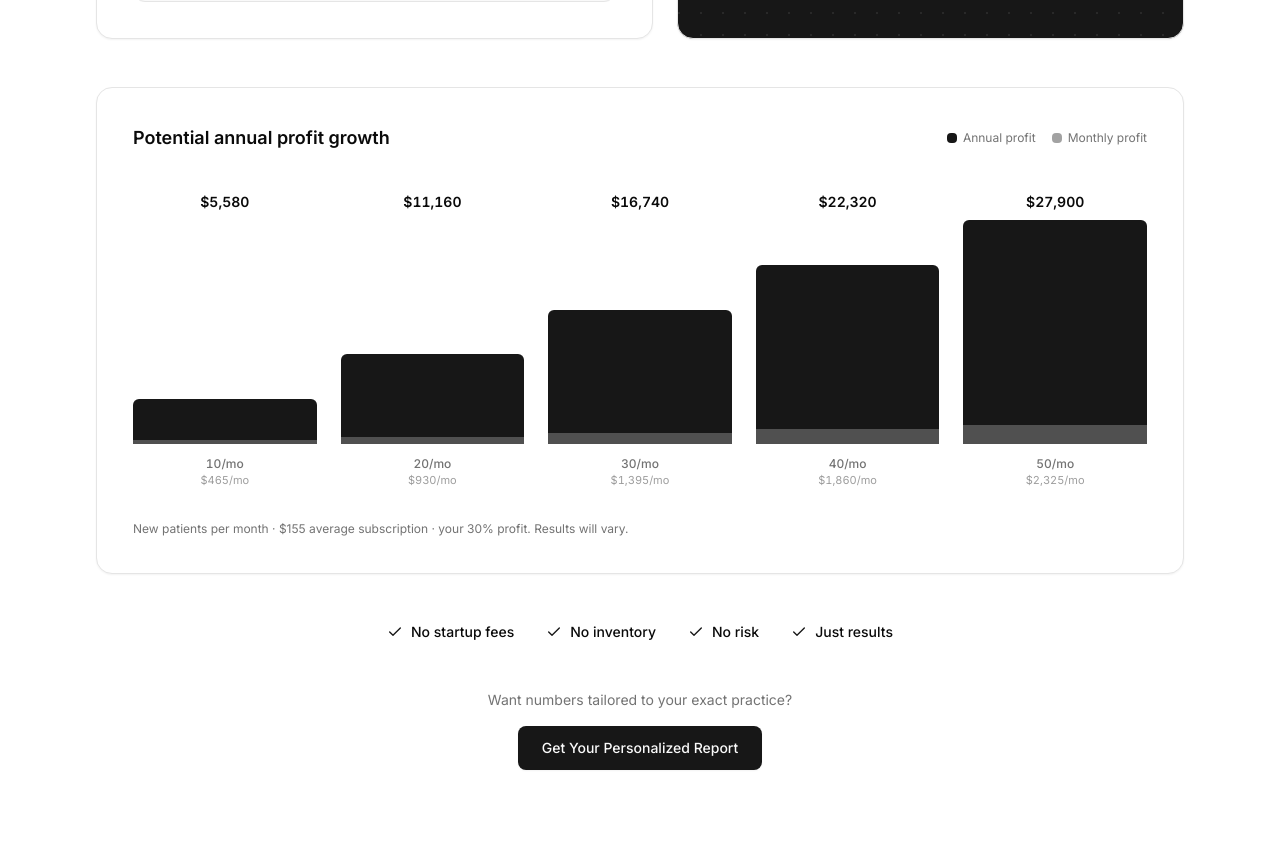
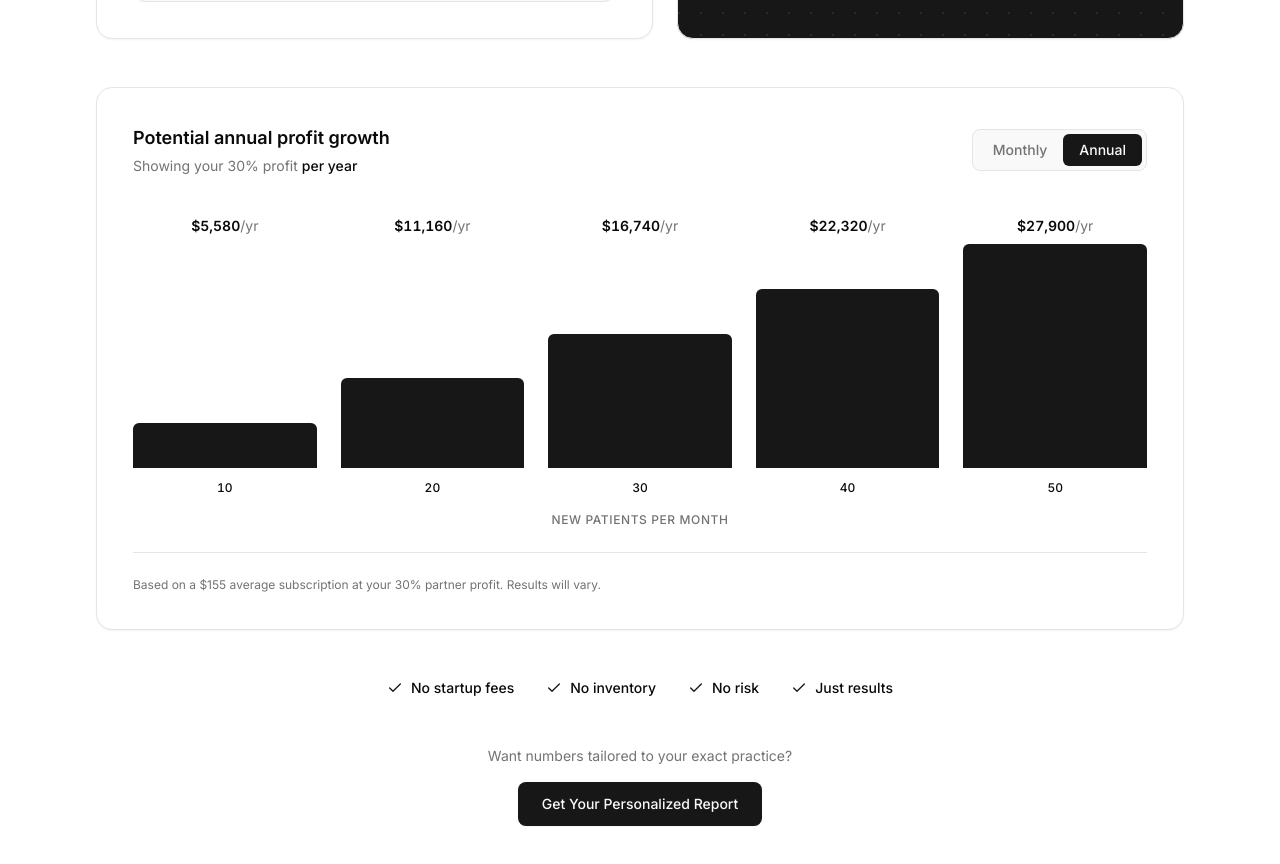
Before and after one commit to MuhammadRafay7/pharmabuilt-demo, a Next.js app: page /earnings in a window 1280 px wide. Shown: the part 1060-1924 px from the top of the page. Built offline with nearby package versions, Linux system fonts and the light colour scheme.

Commit message:
refactor(ProfitGrowthChart): enhance profit display with monthly/annual toggle and improve layout

```diff
--- a/components/ProfitGrowthChart.tsx
+++ b/components/ProfitGrowthChart.tsx
@@ -1,8 +1,9 @@
 "use client";
 
+import { useState } from "react";
 import { motion } from "framer-motion";
 
-// Potential Annual Profit Growth — mirrors the Practice Revenue Model flyer.
+// Potential Profit Growth — mirrors the Practice Revenue Model flyer.
 // Each new patient/month adds a $155 subscription at a 30% partner margin.
 const SUBSCRIPTION = 155;
 const MARGIN_RATE = 0.3;
@@ -12,7 +13,7 @@ const STEPS = [10, 20, 30, 40, 50].map((patients) => {
   return { patients, monthly, annual: monthly * 12 };
 });
 
-const MAX_ANNUAL = Math.max(...STEPS.map((s) => s.annual));
+type View = "monthly" | "annual";
 
 function currency(n: number) {
   return n.toLocaleString("en-US", {
@@ -23,56 +24,86 @@ function currency(n: number) {
 }
 
 export function ProfitGrowthChart() {
+  const [view, setView] = useState<View>("annual");
+
+  const key = view === "annual" ? "annual" : "monthly";
+  const suffix = view === "annual" ? "/yr" : "/mo";
+  const max = Math.max(...STEPS.map((s) => s[key]));
+
   return (
     <div className="rounded-2xl border border-border bg-card p-7 shadow-sm sm:p-9">
       <div className="flex flex-wrap items-center justify-between gap-3">
-        <h3 className="text-lg font-semibold">Potential annual profit growth</h3>
-        <div className="flex items-center gap-4 text-xs text-muted-foreground">
-          <span className="flex items-center gap-1.5">
-            <span className="h-2.5 w-2.5 rounded-sm bg-primary" /> Annual profit
-          </span>
-          <span className="flex items-center gap-1.5">
-            <span className="h-2.5 w-2.5 rounded-sm bg-primary/40" /> Monthly profit
-          </span>
+        <div>
+          <h3 className="text-lg font-semibold">
+            Potential {view} profit growth
+          </h3>
+          <p className="mt-1 text-sm text-muted-foreground">
+            Showing your 30% profit{" "}
+            <span className="font-medium text-foreground">
+              {view === "annual" ? "per year" : "per month"}
+            </span>
+          </p>
+        </div>
+
+        {/* Monthly / Annual toggle */}
+        <div className="inline-flex rounded-lg border border-border bg-secondary/60 p-1 text-sm">
+          {(["monthly", "annual"] as View[]).map((v) => (
+            <button
+              key={v}
+              type="button"
+              onClick={() => setView(v)}
+              className={`relative rounded-md px-4 py-1.5 font-medium capitalize transition-colors ${
+                view === v
+                  ? "text-primary-foreground"
+                  : "text-muted-foreground hover:text-foreground"
+              }`}
+            >
+              {view === v && (
+                <motion.span
+                  layoutId="profit-view-pill"
+                  className="absolute inset-0 rounded-md bg-primary"
+                  transition={{ type: "spring", stiffness: 400, damping: 32 }}
+                />
+              )}
+              <span className="relative">{v}</span>
+            </button>
+          ))}
         </div>
       </div>
 
       <div className="mt-10 flex items-end justify-between gap-3 sm:gap-6">
         {STEPS.map((s, i) => {
-          const height = (s.annual / MAX_ANNUAL) * 100;
+          const value = s[key];
+          const height = (value / max) * 100;
           return (
             <div key={s.patients} className="flex flex-1 flex-col items-center">
               <span className="mb-2 text-xs font-semibold tabular-nums sm:text-sm">
-                {currency(s.annual)}
+                {currency(value)}
+                <span className="font-normal text-muted-foreground">{suffix}</span>
               </span>
               <div className="flex h-48 w-full items-end sm:h-56">
                 <motion.div
+                  layout
                   initial={{ height: 0 }}
-                  whileInView={{ height: `${height}%` }}
-                  viewport={{ once: true }}
-                  transition={{ duration: 0.6, delay: i * 0.08, ease: "easeOut" }}
-                  className="relative w-full overflow-hidden rounded-t-md bg-primary"
-                >
-                  {/* Monthly portion shaded lighter at the base of the bar. */}
-                  <div
-                    className="absolute inset-x-0 bottom-0 bg-primary-foreground/25"
-                    style={{ height: `${(s.monthly / s.annual) * 100}%` }}
-                  />
-                </motion.div>
+                  animate={{ height: `${height}%` }}
+                  transition={{ duration: 0.5, delay: i * 0.05, ease: "easeOut" }}
+                  className="w-full rounded-t-md bg-primary"
+                />
               </div>
-              <span className="mt-3 text-xs font-medium tabular-nums text-muted-foreground">
-                {s.patients}/mo
-              </span>
-              <span className="text-[11px] tabular-nums text-muted-foreground/70">
-                {currency(s.monthly)}/mo
+              <span className="mt-3 text-xs font-medium tabular-nums text-foreground">
+                {s.patients}
               </span>
             </div>
           );
         })}
       </div>
 
-      <p className="mt-8 text-xs text-muted-foreground">
-        New patients per month · $155 average subscription · your 30% profit.
+      <p className="mt-4 text-center text-xs font-medium uppercase tracking-wider text-muted-foreground">
+        New patients per month
+      </p>
+
+      <p className="mt-6 border-t border-border pt-6 text-xs text-muted-foreground">
+        Based on a $155 average subscription at your 30% partner profit.
         Results will vary.
       </p>
     </div>
```
